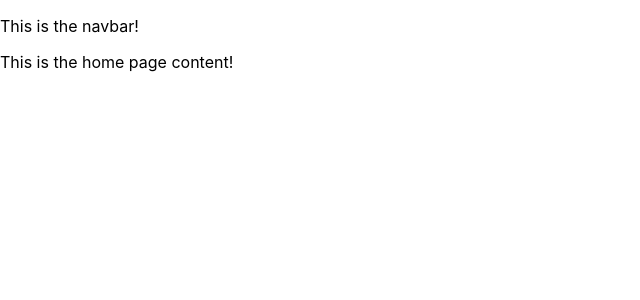
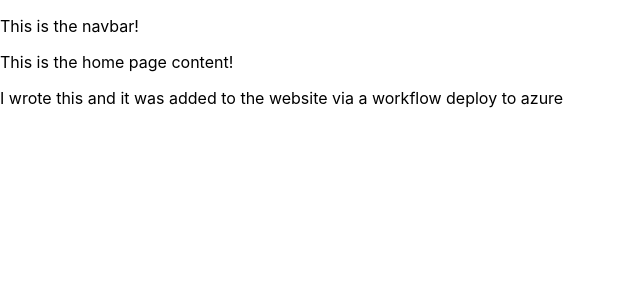
Before and after one commit to TurnerTastic1/Portfolio, a React (Create React App) app: page / in a window 1280 px wide. Shown: the top 300 px of the page, without its empty margins (0-640 px from the left). Built offline with nearby package versions, Linux system fonts and the light colour scheme.

Commit message:
Azure pipeline test

```diff
--- a/src/pages/home.jsx
+++ b/src/pages/home.jsx
@@ -8,6 +8,7 @@ function Home() {
       <NavBar />
 
       <p>This is the home page content!</p>
+      <p>I wrote this and it was added to the website via a workflow deploy to azure</p>
     </div>
   )
 }
```
